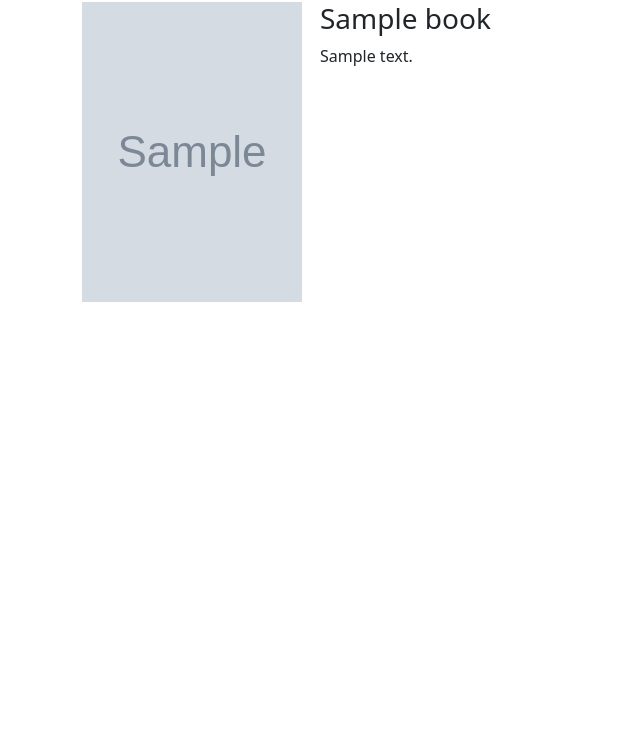
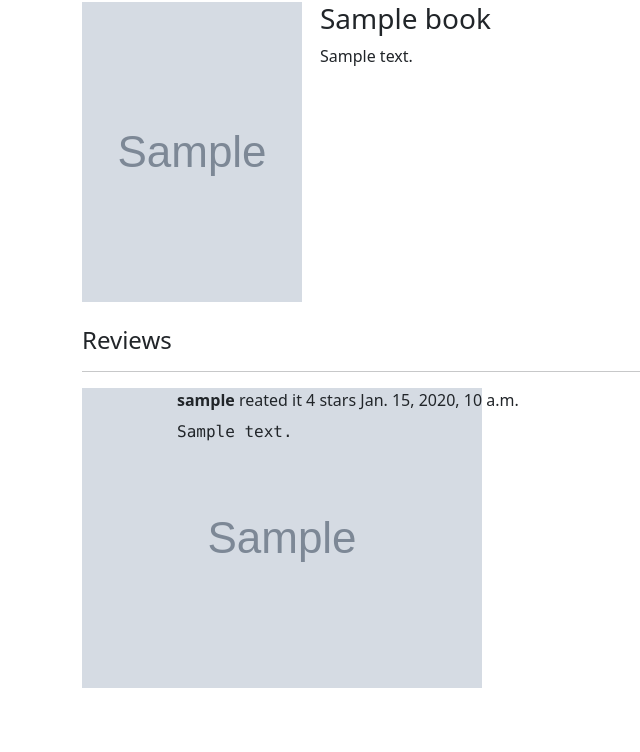
Before and after one commit to jamshid-ai/greads, a Django app: page /books/1 in a window 1280 px wide. Shown: the part 78-830 px from the top of the page, without its empty margins (0-640 px from the left). Before the commit the page ends 380 px from the top, so only its background shows below. Run offline with Django 4.2, Linux system fonts and the light colour scheme; tables that the repository leaves empty hold one stand-in row (values such as "Sample post"); grey boxes marked "Sample" are stand-in pictures.

Commit message:
list book review

```diff
--- a/books/models.py
+++ b/books/models.py
@@ -1,6 +1,7 @@
 from django.db import models
 from users.models import CustomUser
 from django.core.validators import MinValueValidator, MaxValueValidator
+from django.utils import timezone
 
 
 class Book(models.Model):
@@ -41,6 +42,7 @@ class BookReview(models.Model):
     stars_given = models.IntegerField(
         validators=[MinValueValidator(1), MaxValueValidator(5)]
     )
+    created_at = models.DateTimeField(default=timezone.now)
 
     def __str__(self):
         return f"{self.stars_given} stars for {self.book.title} by {self.user.username}"
--- a/books/templates/books/detail.html
+++ b/books/templates/books/detail.html
@@ -3,7 +3,7 @@
 {% block title %}Book Detail Page{% endblock %}
 
 {% block content %}
-    <div class="row">
+    <div class="row mb-4">
         <div class="col-2">
             <img class="cover-pic" alt="Cover picture" src="{{ book.cover_picture.url }}">
         </div>
@@ -16,4 +16,18 @@
             </p>
         </div>
     </div>
+
+    <h4>Reviews</h4> <hr>
+
+    {% for review in book.bookreview_set.all %}
+        <div class="row mb-3">
+            <div class="col-1">
+                <img class="small-profile-pic" src="{{ review.user.profile_picture.url }}" alt="Profile picture">
+            </div>
+            <div class="col-7">
+                <b>{{ review.user.username }}</b> reated it {{ review.stars_given }} stars <span class="fw-lighter">{{ review.created_at }}</span>
+                <p class="mt-2 font-monospace">{{ review.comment }}</p>
+            </div>
+        </div>
+    {% endfor %}
 {% endblock %}
--- a/static/css/main.css
+++ b/static/css/main.css
@@ -1,6 +1,12 @@
 .profile-pic {
     width: 200px;
     height: 200px;
+    border-radius: 50%;
+}
+
+.small-profile {
+    width: 100px;
+    height: 100px;
     border-radius: 50%;
 }
 
--- a/users/models.py
+++ b/users/models.py
@@ -3,4 +3,4 @@ from django.contrib.auth.models import AbstractUser
 
 
 class CustomUser(AbstractUser):
-    profile_picture = models.ImageField(default='default_profile_pic.png')
+    profile_picture = models.ImageField(default='default_profile_pic.jpg')
```
